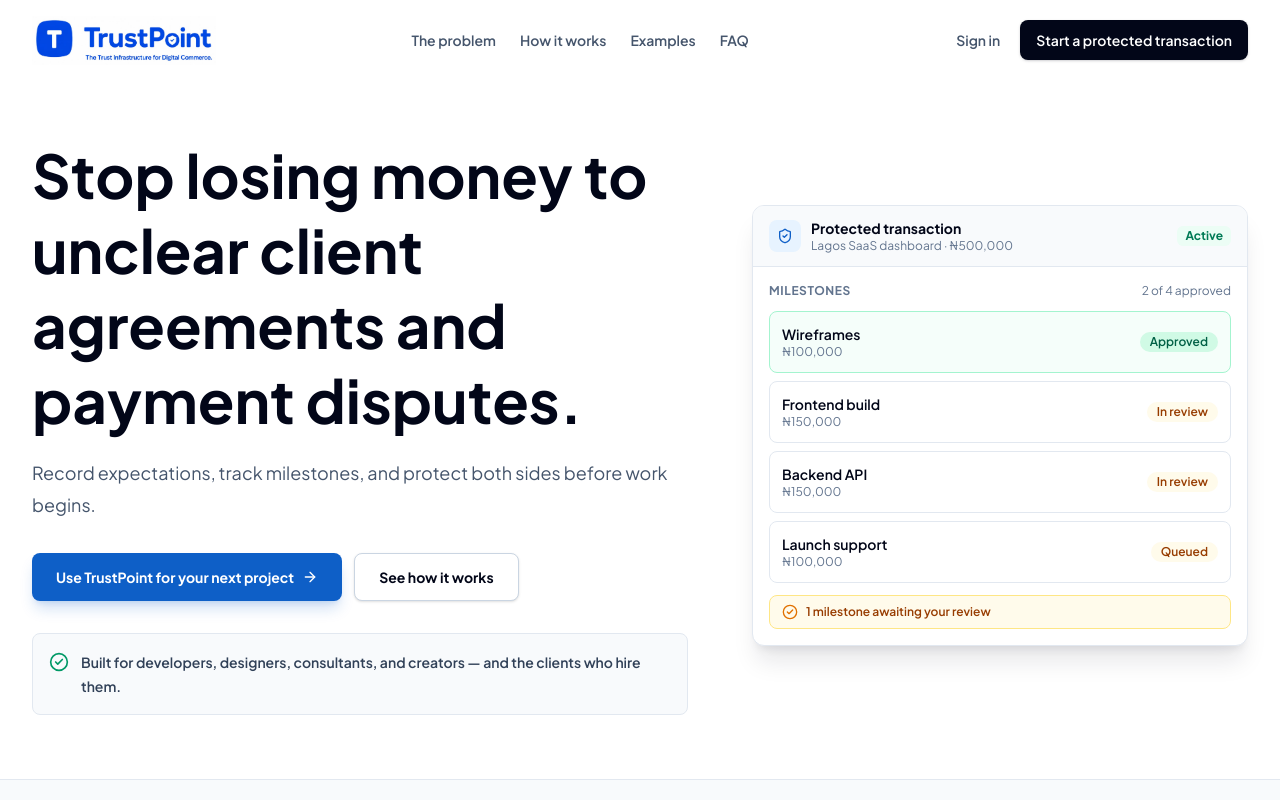
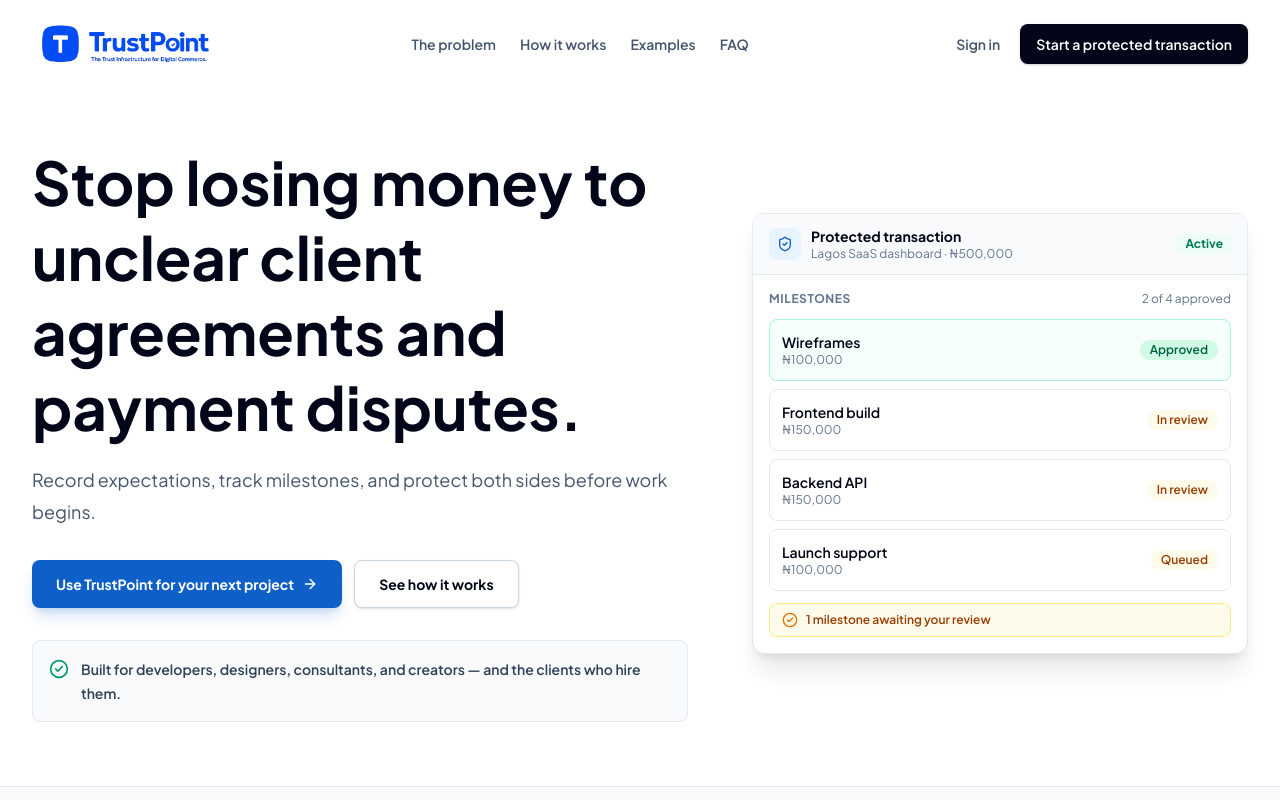
Before and after one commit to micha-tech/trustpoint, a Next.js app: page / in a window 1280 px wide. Shown: the top 800 px of the page. Built offline with nearby package versions, Linux system fonts and the light colour scheme; no server answers.

Commit message:
new logo update

```diff
--- a/src/components/Navbar.tsx
+++ b/src/components/Navbar.tsx
@@ -22,7 +22,7 @@
   const router = useRouter();
   const { user } = useAuth();
 
-  const isAuthPage = pathname === "/login" || pathname === "/register";
+  const isPublicPage = pathname === "/" || pathname === "/login" || pathname === "/register";
 
   const handleSignOut = async () => {
     if (!auth) return;
@@ -35,7 +35,7 @@
     }
   };
 
-  if (!user || isAuthPage) return null;
+  if (!user || isPublicPage) return null;
 
   return (
     <nav className="sticky top-0 z-50 border-b border-border/70 bg-white/90 backdrop-blur-xl">
--- a/src/components/TrustPointLogo.tsx
+++ b/src/components/TrustPointLogo.tsx
@@ -7,8 +7,8 @@
   sizes?: string;
 };
 
-const LOGO_WIDTH = 1094;
-const LOGO_HEIGHT = 289;
+const LOGO_WIDTH = 1166;
+const LOGO_HEIGHT = 357;
 
 export function TrustPointLogo({
   className,
```
Also changed, not shown: public/logo.png, public/trustpoint-icon.png.
